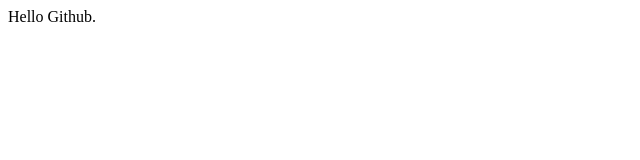
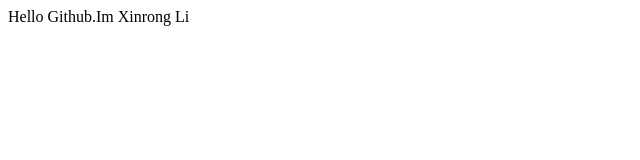
Before and after one commit to lxddr/Xinrong, a plain HTML site: page index.html in a window 1280 px wide. Shown: the whole page, without its empty margins (0-640 px from the left). Drawn offline with Linux system fonts and the light colour scheme.

Commit message:
Update index.html

```diff
--- a/index.html
+++ b/index.html
@@ -1 +1 @@
-<html>Hello Github.</html>
+<html>Hello Github.Im Xinrong Li</html>
```
